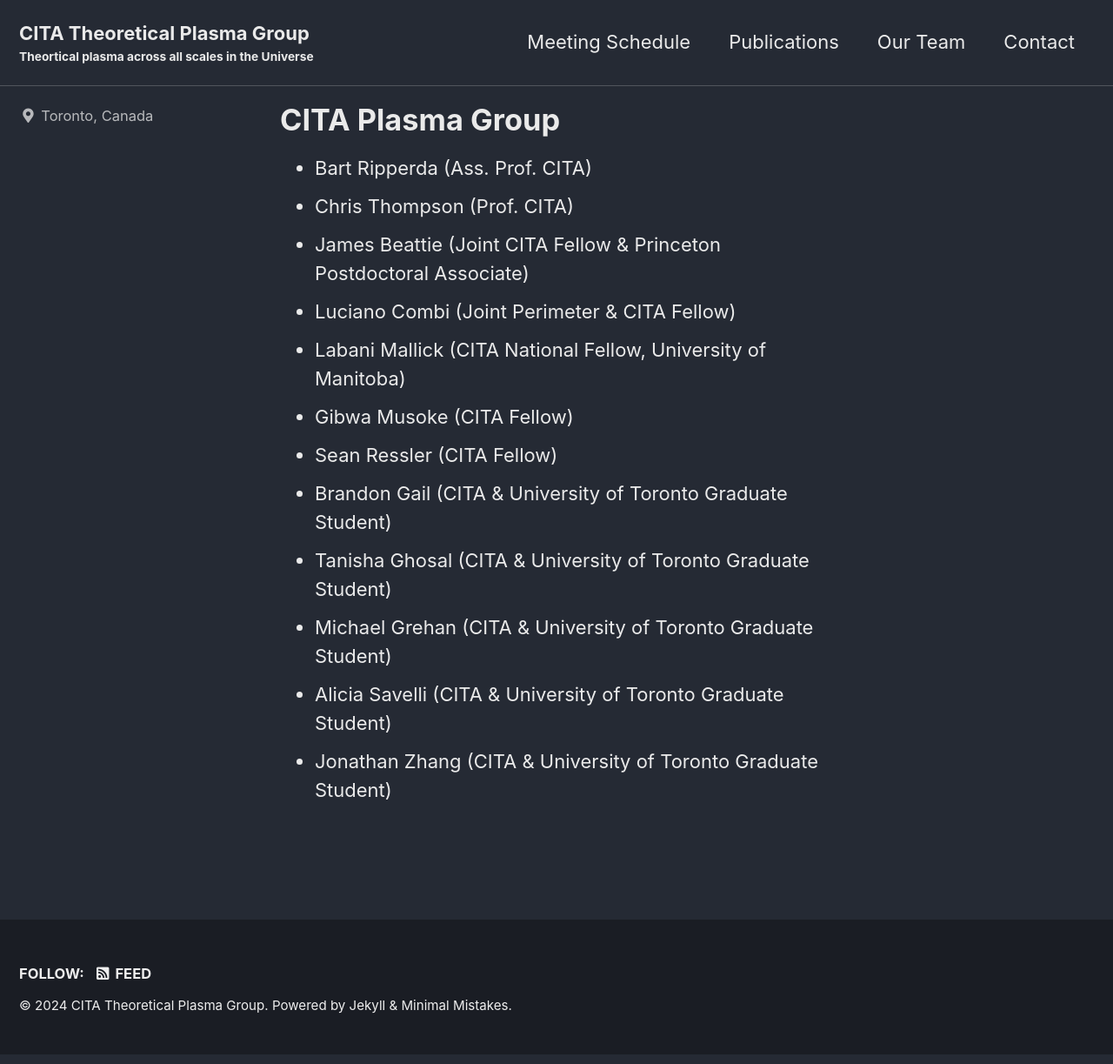
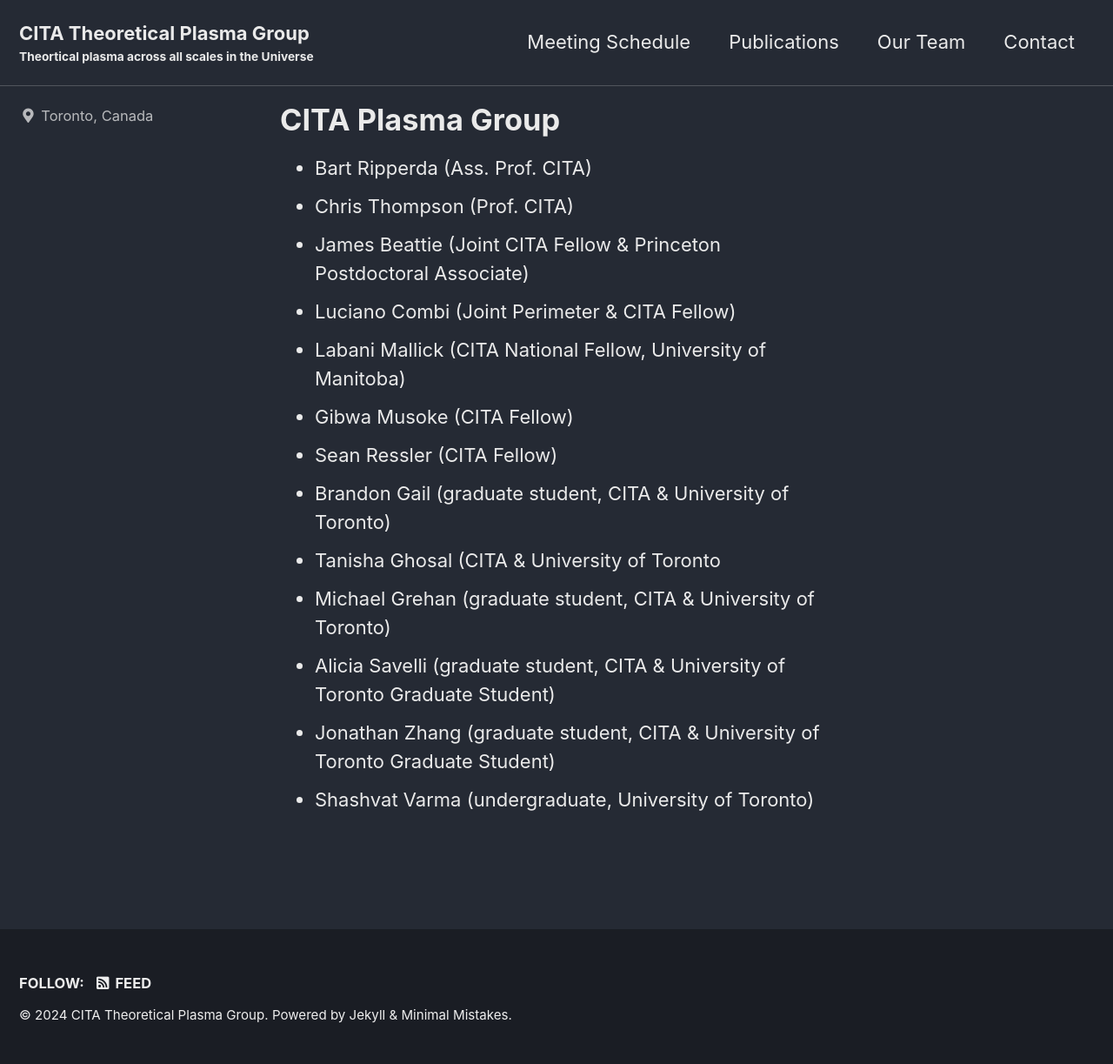
Before and after one commit to AstroJames/CITAplasma, a Jekyll site: the page built from _pages/team.md, in a window 1280 px wide. Shown: the whole page at 87% size. Built offline with Jekyll 4.4.1, drawn with Linux system fonts in a browser that asks for light colours; cached includes are drawn as plain includes.

Commit message:
Added team.

```diff
--- a/_pages/team.md
+++ b/_pages/team.md
@@ -13,8 +13,9 @@
 - Labani Mallick (CITA National Fellow, University of Manitoba)
 - Gibwa Musoke (CITA Fellow)
 - Sean Ressler (CITA Fellow)
-- Brandon Gail (CITA & University of Toronto Graduate Student)
-- Tanisha Ghosal (CITA & University of Toronto Graduate Student)
-- Michael Grehan (CITA & University of Toronto Graduate Student)
-- Alicia Savelli (CITA & University of Toronto Graduate Student)
-- Jonathan Zhang (CITA & University of Toronto Graduate Student)
+- Brandon Gail (graduate student, CITA & University of Toronto)
+- Tanisha Ghosal (CITA & University of Toronto
+- Michael Grehan (graduate student, CITA & University of Toronto)
+- Alicia Savelli (graduate student, CITA & University of Toronto Graduate Student)
+- Jonathan Zhang (graduate student, CITA & University of Toronto Graduate Student)
+- Shashvat Varma (undergraduate, University of Toronto)
```
